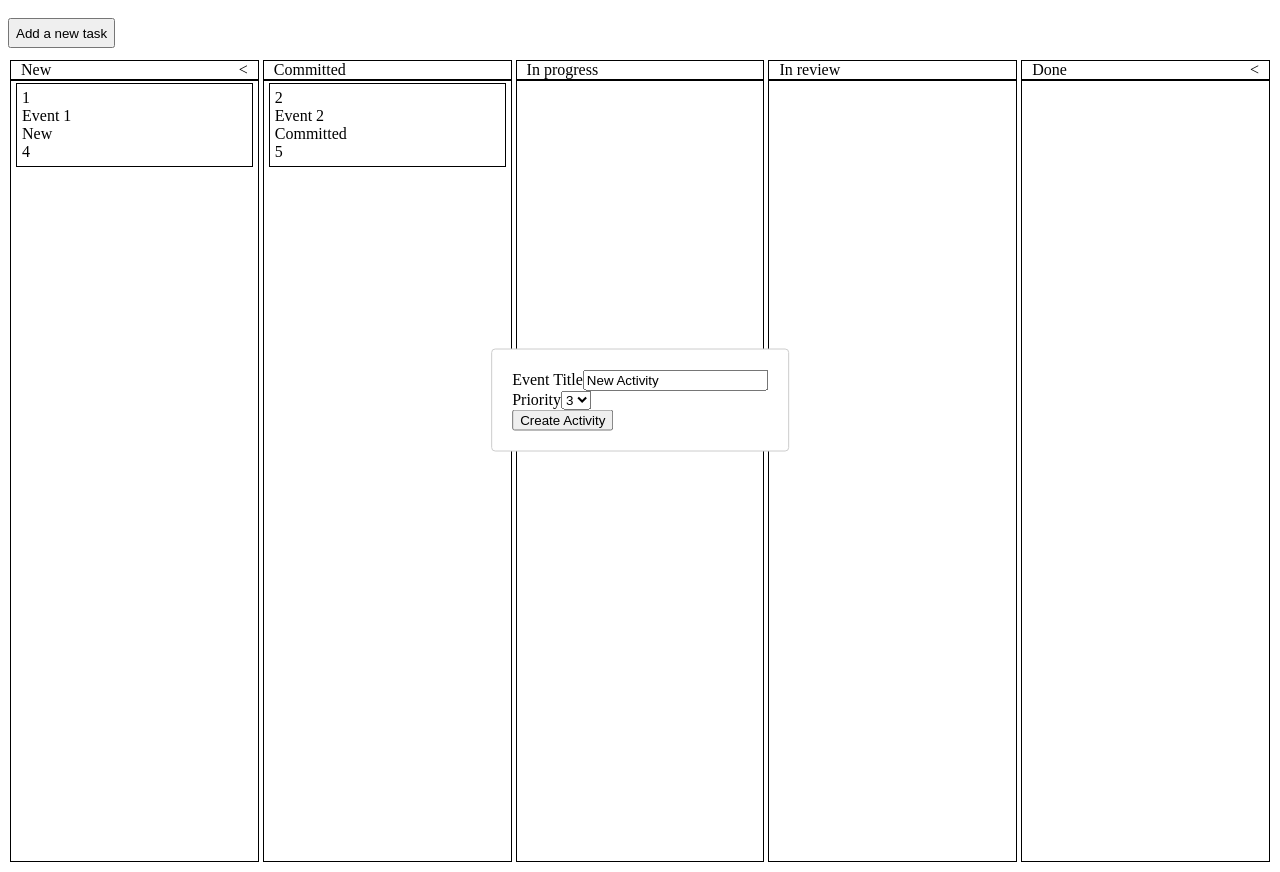
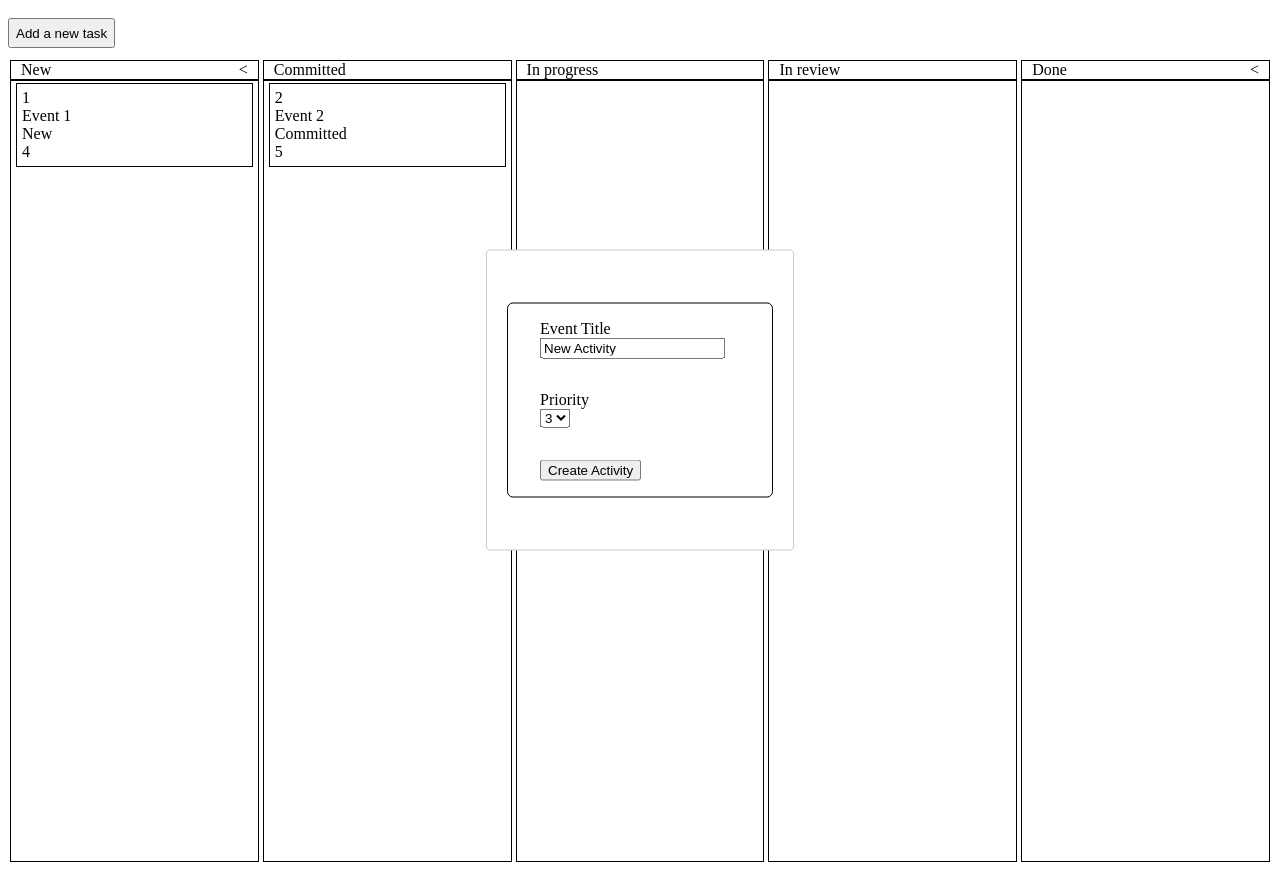
Before and after one commit to devanshdwivedi/activity-tracker, a React (Vite) app: page / in a window 1280 px wide. Both pictures are taken after a click on the button "Add a new task". Built offline with nearby package versions, Linux system fonts and the light colour scheme.

Commit message:
Adding Styles

```diff
--- a/package.json
+++ b/package.json
@@ -11,6 +11,7 @@
     "formik": "^2.2.9",
     "react": "^17.0.0",
     "react-dom": "^17.0.0",
+    "react-jss": "^10.7.1",
     "react-modal": "^3.14.3"
   },
   "devDependencies": {
--- /dev/null
+++ b/src/GlobalStyles.ts
@@ -0,0 +1,27 @@
+import {createUseStyles} from 'react-jss';
+
+type RuleNames = 'myFieldset' | 'myLabel';
+
+interface FieldSetProps {
+  children?: React.ReactNode
+  spacing?: number
+  fontWeight?: string
+  labelColor?: string
+}
+
+export const useGlobalStyles = createUseStyles<RuleNames, FieldSetProps>({
+    myFieldset: {
+        margin: '2em 0',
+        padding: '1em 2em',
+        border: '1px solid black',
+        borderRadius: '6px',
+        minWidth: '200px'
+    },
+    myLabel: {
+        display: 'block',
+        marginTop: '2em',
+        '&:first-child': {
+            marginTop: '0'
+          }
+    }
+  });
--- a/src/components/NewActivity.tsx
+++ b/src/components/NewActivity.tsx
@@ -3,6 +3,7 @@ import Modal from "react-modal";
 import { useFormik } from "formik";
 import { ActvityContext } from "../context/ActivitiesState";
 import { generateId } from "../utils/commonUtils";
+import { useGlobalStyles } from "../GlobalStyles";
 
 interface NewActivityProps {
   isOpen: boolean;
@@ -13,7 +14,9 @@ export default function NewActivity({
   isOpen,
   closeCallback,
 }: NewActivityProps) {
+
   const { addActivity } = useContext(ActvityContext);
+  const classes = useGlobalStyles({});
 
   const formik = useFormik({
     initialValues: {
@@ -46,8 +49,8 @@ export default function NewActivity({
   return (
     <Modal isOpen={isOpen} onRequestClose={closeCallback} style={customStyles}>
       <form onSubmit={formik.handleSubmit}>
-        <div>
-          <label htmlFor="activityTitle">Event Title</label>
+        <fieldset className={classes.myFieldset}>
+          <label className={classes.myLabel} htmlFor="activityTitle">Event Title</label>
           <input
             id="activityTitle"
             name="activityTitle"
@@ -55,9 +58,7 @@ export default function NewActivity({
             onChange={formik.handleChange}
             value={formik.values.activityTitle}
           />
-        </div>
-        <div>
-          <label htmlFor="priority">Priority</label>
+          <label className={classes.myLabel} htmlFor="priority">Priority</label>
           <select
             id="priority"
             name="priority"
@@ -71,8 +72,9 @@ export default function NewActivity({
             <option value={4} label="4" />
             <option value={5} label="5" />
           </select>
-        </div>
+          <label className={classes.myLabel}></label>
         <button type="submit">Create Activity</button>
+        </fieldset>
       </form>
     </Modal>
   );
```
Also changed, not shown: 1 other file (tests, documents, lock files or other folders).
